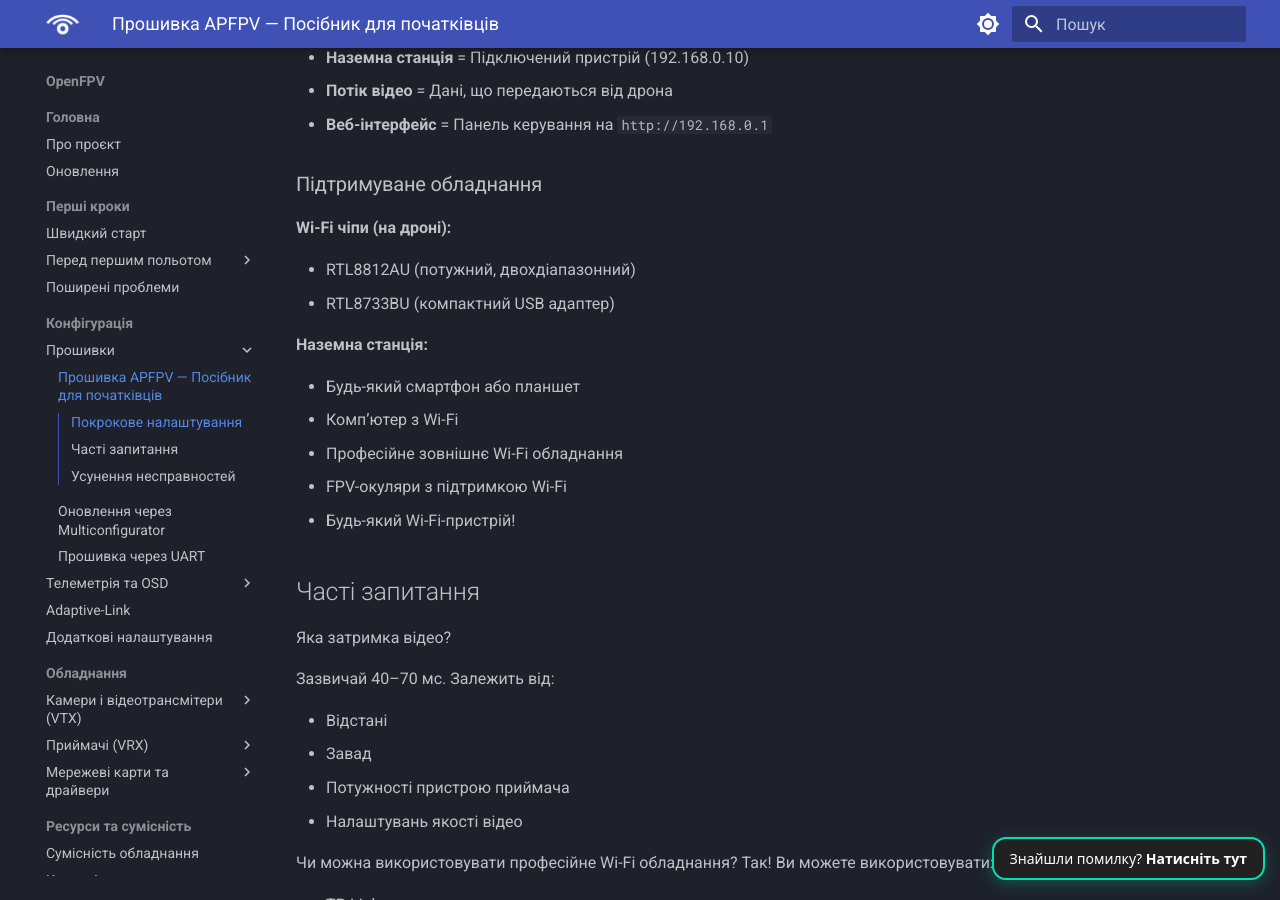
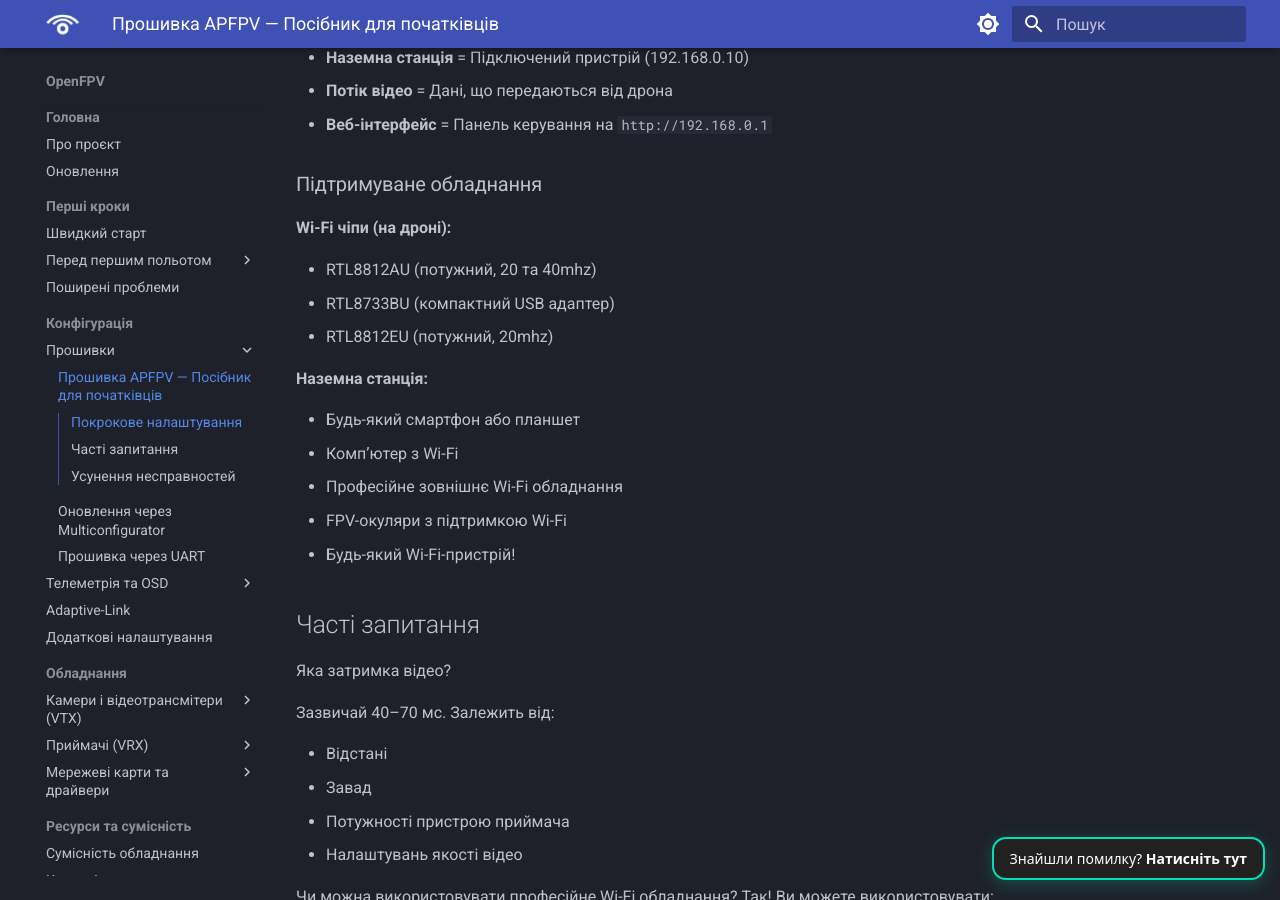
Before and after one commit to Maxwell456/openipc-docs-ukr, an MkDocs documentation site: the page built from docs/firmware/apfpv.md, in a window 1280 px wide and 900 px high, scrolled down 5432 px. Built offline with MkDocs 1.6.1 and Material for MkDocs 9.7.7, drawn with Linux system fonts in a browser that asks for light colours.

Commit message:
Update apfpv.md

```diff
--- a/docs/firmware/apfpv.md
+++ b/docs/firmware/apfpv.md
@@ -202,8 +202,9 @@
 
 **Wi-Fi чіпи (на дроні):**
 
-- RTL8812AU (потужний, двохдіапазонний)
+- RTL8812AU (потужний, 20 та 40mhz)
 - RTL8733BU (компактний USB адаптер)
+- RTL8812EU (потужний, 20mhz)
 
 **Наземна станція:**
 
```
